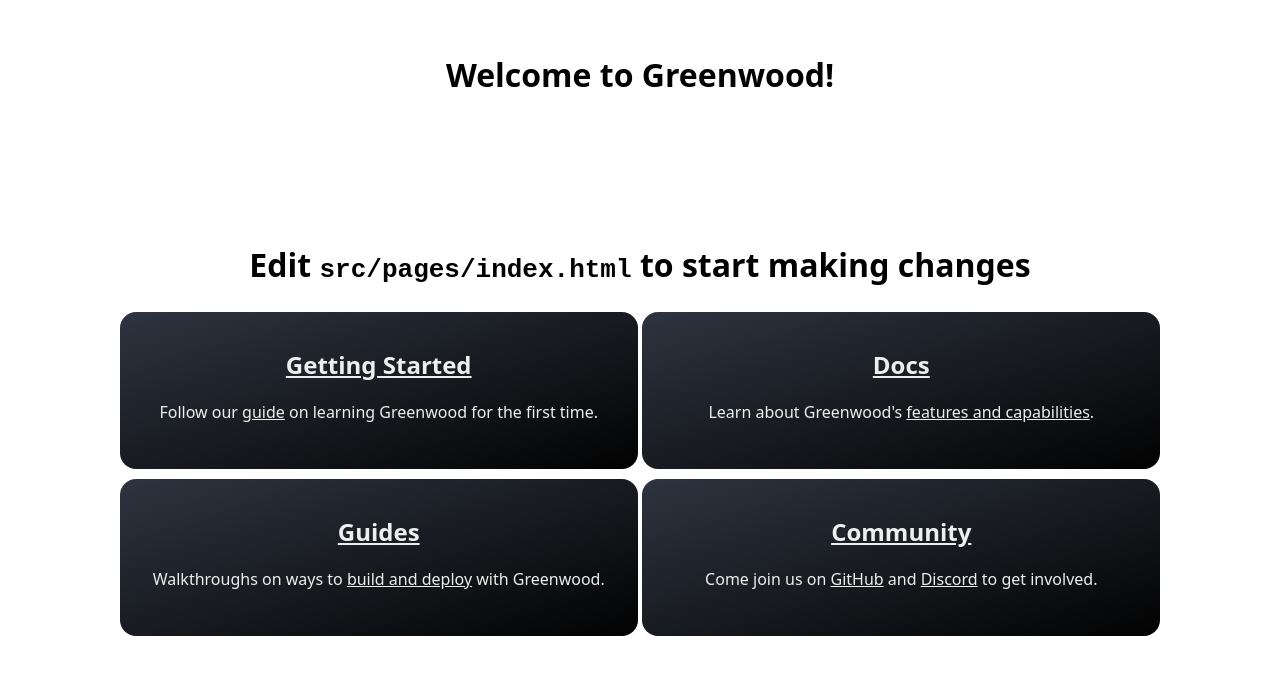
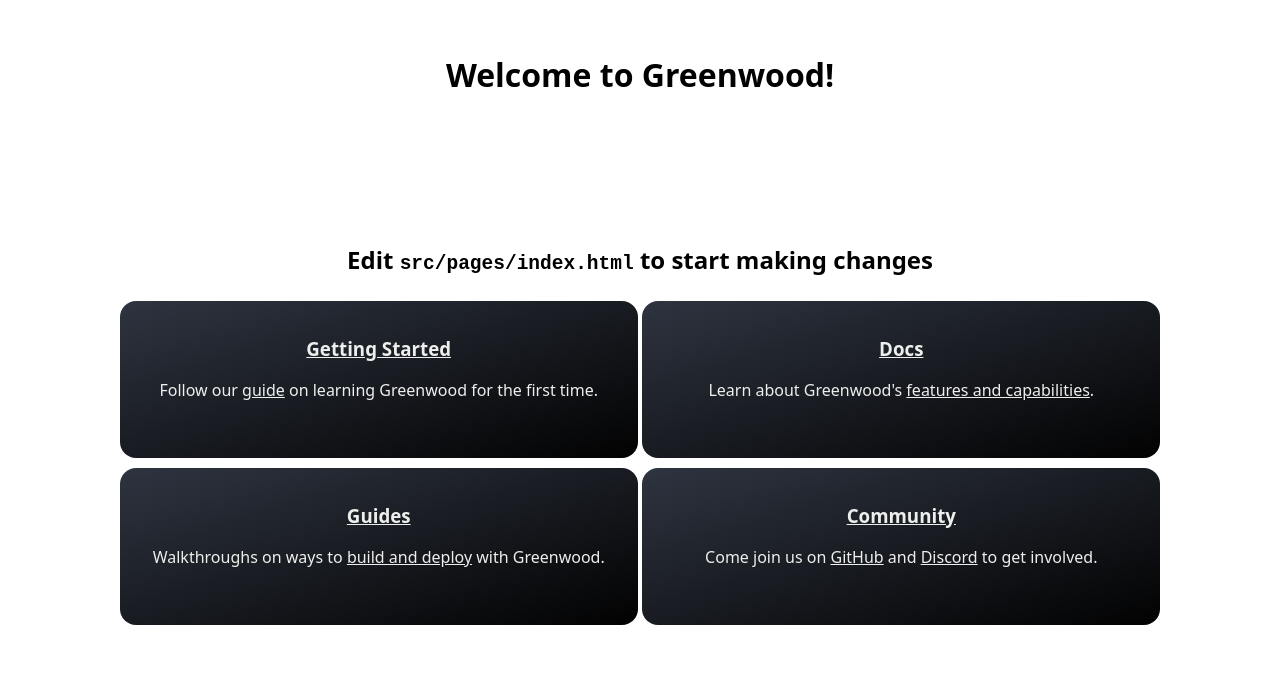
Before and after one commit to thescientist13/greenwood-template-ts, a website with bundled scripts: page src/pages/index.html in a window 1280 px wide. Shown: the top 674 px of the page. Built offline with nearby package versions, Linux system fonts and the light colour scheme.

Commit message:
chore: upgrade to latest Greenwood version (#1)
* bump alpha.6

* bump alpha.6

* bump alpha.8

* bump v0.33.0

```diff
--- a/src/pages/index.html
+++ b/src/pages/index.html
@@ -2,6 +2,8 @@
 <html lang="en" prefix="og:http://ogp.me/ns#">
   <head>
     <title>Greenwood</title>
+    <meta charset="utf-8" />
+    <meta name="viewport" content="width=device-width, initial-scale=1" />
     <link rel="shortcut icon" href="/favicon.ico" />
     <link rel="icon" href="/favicon.ico" />
 
@@ -48,7 +50,7 @@
         text-decoration: underline;
       }
 
-      h2 {
+      h3 {
         text-decoration: underline;
       }
 
@@ -57,6 +59,12 @@
           display: inline-block;
           width: 40%;
         }
+      }
+
+      x-logo:not(:defined) {
+        display: none;
+        min-height: 100px;
+        margin-bottom: 125px;
       }
 
       x-logo {
@@ -75,11 +83,11 @@
 
       <x-logo></x-logo>
 
-      <h1>Edit <code>src/pages/index.html</code> to start making changes</h1>
+      <h2>Edit <code>src/pages/index.html</code> to start making changes</h2>
 
       <div class="card-wrapper">
         <div class="card">
-          <h2>Getting Started</h2>
+          <h3>Getting Started</h3>
           <p>
             Follow our <a href="https://www.greenwoodjs.dev/guides/getting-started/">guide</a> on
             learning Greenwood for the first time.
@@ -87,7 +95,7 @@
         </div>
 
         <div class="card">
-          <h2>Docs</h2>
+          <h3>Docs</h3>
           <p>
             Learn about Greenwood's
             <a href="https://www.greenwoodjs.dev/docs/">features and capabilities</a>.
@@ -95,7 +103,7 @@
         </div>
 
         <div class="card">
-          <h2>Guides</h2>
+          <h3>Guides</h3>
           <p>
             Walkthroughs on ways to
             <a href="https://www.greenwoodjs.dev/guides/">build and deploy</a> with Greenwood.
@@ -103,7 +111,7 @@
         </div>
 
         <div class="card">
-          <h2>Community</h2>
+          <h3>Community</h3>
           <p>
             Come join us on <a href="https://github.com/ProjectEvergreen/greenwood">GitHub</a> and
             <a href="https://www.greenwoodjs.dev/discord/">Discord</a> to get involved.
--- a/tsconfig.json
+++ b/tsconfig.json
@@ -3,11 +3,11 @@
     "target": "es2020",
     "module": "preserve",
     "moduleResolution": "bundler",
+    "lib": ["ES2020", "DOM", "DOM.Iterable"],
     "allowImportingTsExtensions": true,
     "erasableSyntaxOnly": true,
     "verbatimModuleSyntax": true,
-    "noEmit": true,
-    "noImplicitAny": true
+    "noEmit": true
   },
-  "exclude": ["./public/", "./greenwood/"]
+  "exclude": ["./public/", "./greenwood/", "node_modules"]
 }
```
Also changed, not shown: package.json (+6 -6 lines), 2 other files.
